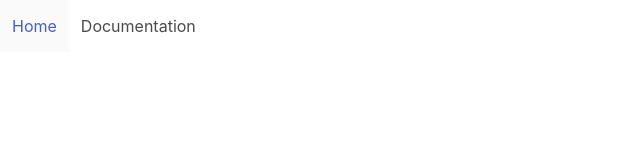
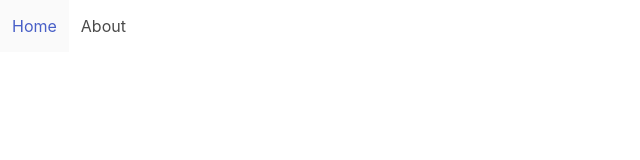
Before and after one commit to varadag86/portfolio, a Gatsby site: page / in a window 1280 px wide. Shown: the full height of the page, 0-640 px from the left. Built offline with nearby package versions, Linux system fonts and the light colour scheme; Gatsby itself is replaced by a stand-in of ours.

Commit message:
Simple update

```diff
--- a/src/pages/index.tsx
+++ b/src/pages/index.tsx
@@ -31,7 +31,7 @@ const IndexPage: React.FC<PageProps> = () => {
       >
         <div className="navbar-start">
           <a className="navbar-item">Home</a>
-          <a className="navbar-item">Documentation</a>
+          <a className="navbar-item">About</a>
         </div>
       </div>
     </nav>
```
